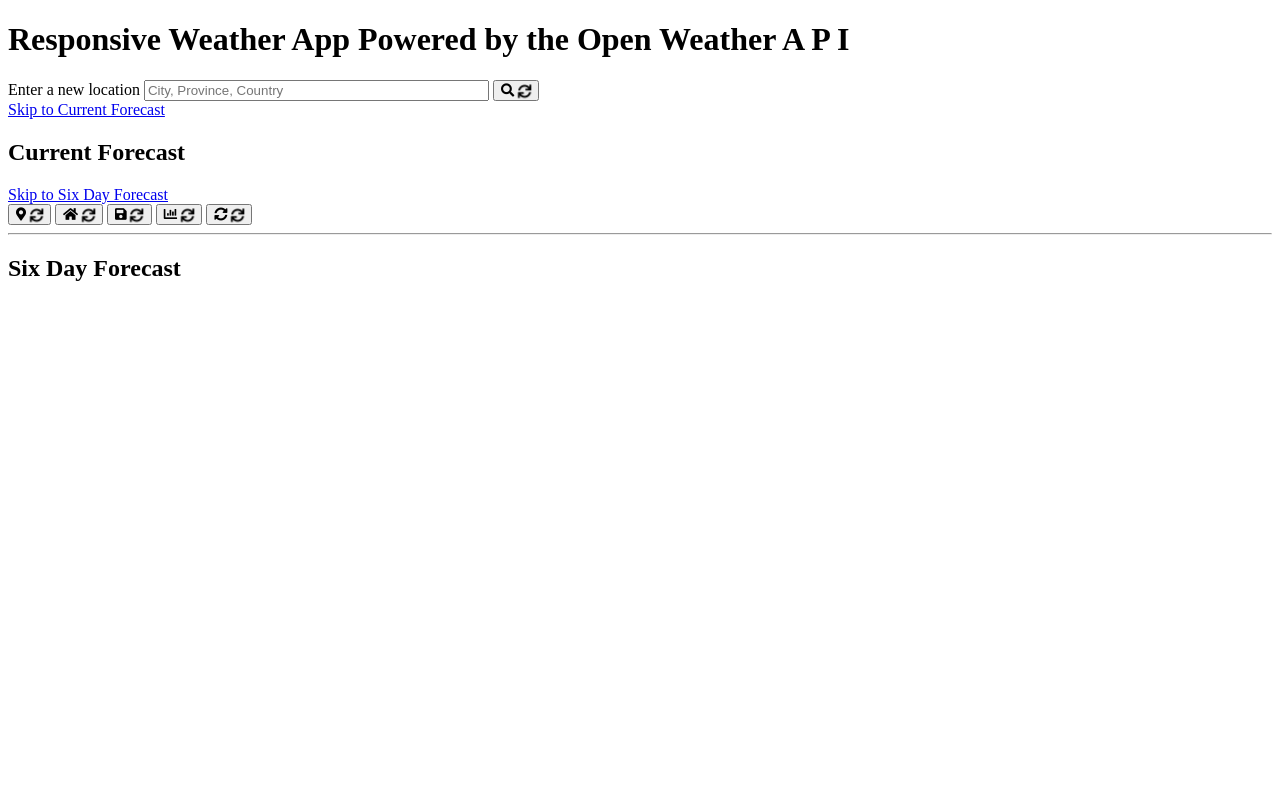
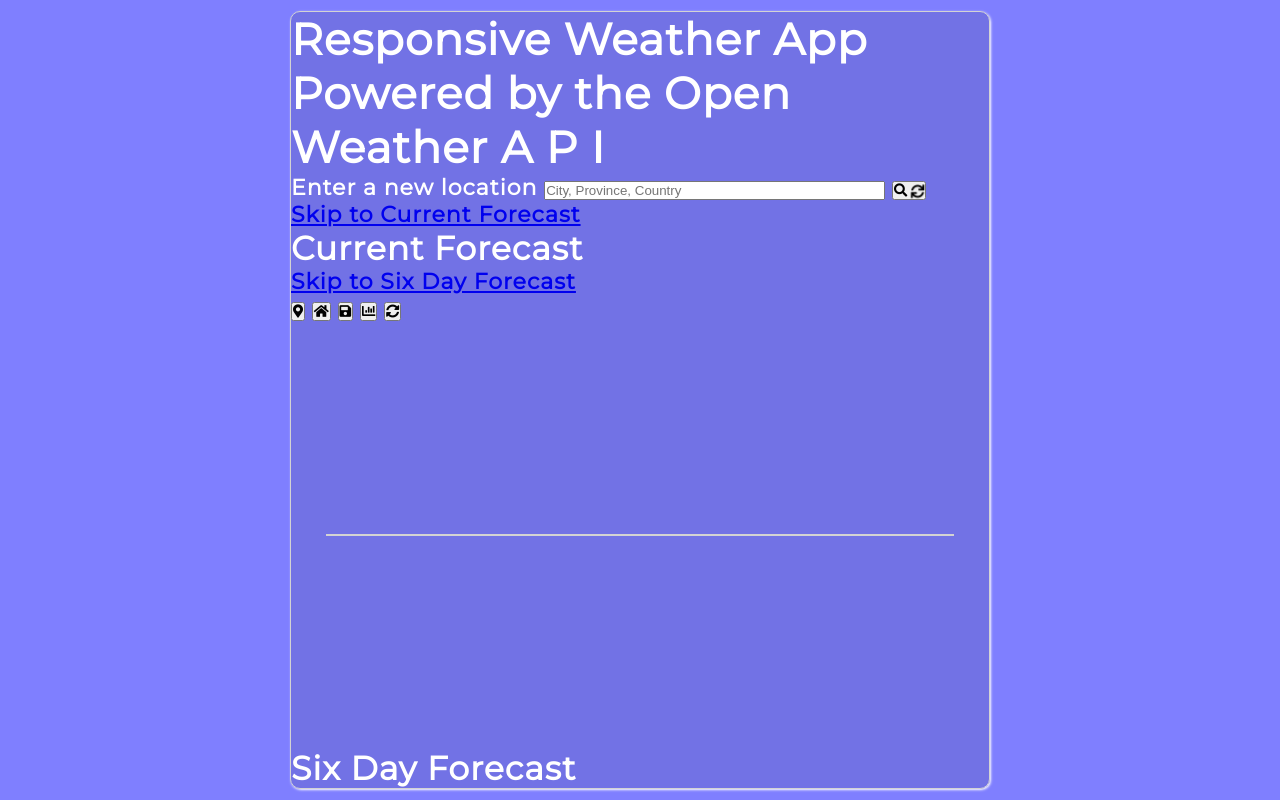
Before and after one commit to kienmarkdo/Weather-Application, a plain HTML site: page dist/index.html in a window 1280 px wide. Drawn offline with Linux system fonts and the light colour scheme.

Commit message:
Major SCSS updates and minor HTML modifications

```diff
--- a/dist/index.html
+++ b/dist/index.html
@@ -9,6 +9,8 @@
     <link rel="stylesheet" href="https://cdnjs.cloudflare.com/ajax/libs/font-awesome/5.15.3/css/all.min.css" />
     <link rel="preconnect" href="https://fonts.gstatic.com">
     <link href="https://fonts.googleapis.com/css2?family=Montserrat&display=swap" rel="stylesheet">
+    <!-- Linked to CSS -->
+    <link rel="stylesheet" href="css/main.min.css">
 </head>
 <body>
     <!-- Main container -->
@@ -41,31 +43,31 @@
             <button id="getLocation" class="button" title="Get Location" aria-label="Get the current weather conditions for your current location">
                 <!-- Location icon and animated Syn icon -->
                 <i class="fas fa-map-marker-alt"></i>
-                <i class="fas fa-sync fa-spin"></i>
+                <i class="fas fa-sync fa-spin none"></i>
             </button>
             <!-- Home button -->
             <button id="home" class="button" title="Home weather" aria-label="Get the current weather conditions for your current home location">
                 <!-- Location icon and animated Syn icon -->
                 <i class="fas fa-home"></i>
-                <i class="fas fa-sync fa-spin"></i>
+                <i class="fas fa-sync fa-spin none"></i>
             </button>
             <!-- Save location button -->
             <button id="saveLocation" class="button" title="Save Location" aria-label="Save the current location as your home location">
                 <!-- Location icon and animated Syn icon -->
                 <i class="fas fa-save"></i>
-                <i class="fas fa-sync fa-spin"></i>
+                <i class="fas fa-sync fa-spin none"></i>
             </button>
             <!-- Toggle measurement units button -->
             <button id="unit" class="button" title="Toggle Measurement Units" aria-label="Toggle between metric and imperial measurement units">
                 <!-- Location icon and animated Syn icon -->
                 <i class="fas fa-chart-bar"></i>
-                <i class="fas fa-sync fa-spin"></i>
+                <i class="fas fa-sync fa-spin none"></i>
             </button>
             <!-- Refresh weather button -->
             <button id="refresh" class="button" title="Refresh Weather" aria-label="Refresh the current weather conditions">
                 <!-- Location icon and animated Syn icon -->
                 <i class="fas fa-sync-alt"></i>
-                <i class="fas fa-sync fa-spin"></i>
+                <i class="fas fa-sync fa-spin none"></i>
             </button>
         </nav>
         <!-- Horizontal rule to separate the sections -->
--- /dev/null
+++ b/scss/abstracts/_mixins.scss
@@ -0,0 +1,27 @@
+// Partial file for mixins
+
+@mixin flexCenter {
+    display: flex;
+    justify-content: center;
+    align-items: center;
+}
+
+@mixin mq($size) {
+    @media only screen and (min-width: $size) {
+        @content;
+    }
+}
+
+// Media query height
+@mixin mqh($size) {
+    @media only screen and (min-height: $size) {
+        @content;
+    }
+}
+
+@mixin mqMaxWMinH($size1, $size2) {
+    // iPad Pro w: 1024 & iPhone Plus 6/7/8 h: 736
+    @media only screen and (max-width: $size1) and (min-height: $size2) {
+        @content;
+    }
+}
--- /dev/null
+++ b/scss/base/_base.scss
@@ -0,0 +1,63 @@
+// CSS reset
+* {
+    margin: 0;
+    padding: 0;
+    box-sizing: border-box;
+}
+
+html {
+    background-color: $background-color;
+    font-size: 16px;
+    font-family: "Montserrat", sans-serif; // google fonts
+    font-weight: bold;
+    letter-spacing: 1px;
+    color: $font-color;
+    // iPad size
+    @include mq(768px) {
+        font-size: 22px;
+    }
+}
+
+body {
+    width: 100%;
+    min-height: 100vh; // makes sure height is at least as tall as the viewport
+    @include flexCenter;
+    flex-direction: column;
+    padding: 0.5rem; // padding along the edge of the screen
+}
+
+main {
+    width: 100%;
+    max-width: 700px;
+    max-height: 1050px;
+    display: flex;
+    flex-direction: column;
+    flex-grow: 1; // grow to fill height of body
+    color: $font-color;
+    background-color: $mask-color;
+    border: 1px solid $bordercolor; // border
+    border-radius: 10px; // curves the border vertices
+    box-shadow: 1px 1px 2.5px $shadowcolor;
+}
+
+// generic definitions
+
+img {
+    display: block;
+}
+
+hr {
+    // changes horizontal line display
+    width: 90%;
+    margin: auto;
+    border: 1px solid $bordercolor;
+}
+
+.none {
+    // to hide the loading animation
+    display: none;
+}
+
+.block {
+    display: block;
+}
--- a/scss/main.scss
+++ b/scss/main.scss
@@ -0,0 +1,3 @@
+@import "abstracts/colors";
+@import "abstracts/mixins";
+@import "base/base";
```
Also changed, not shown: dist/css/main.min.css (added), 1 other file.
